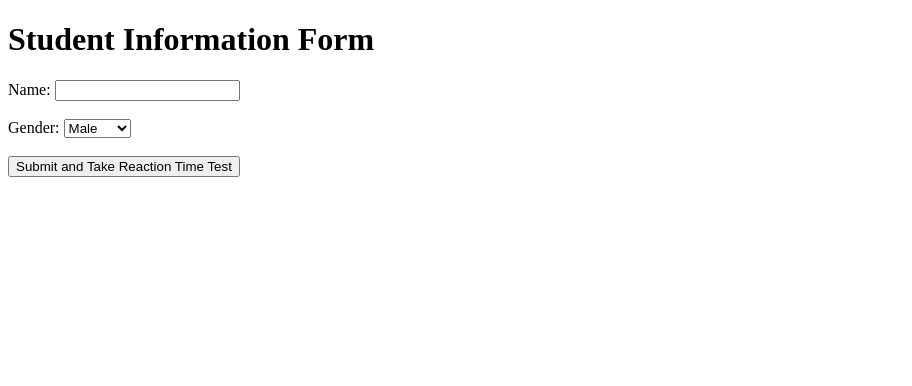
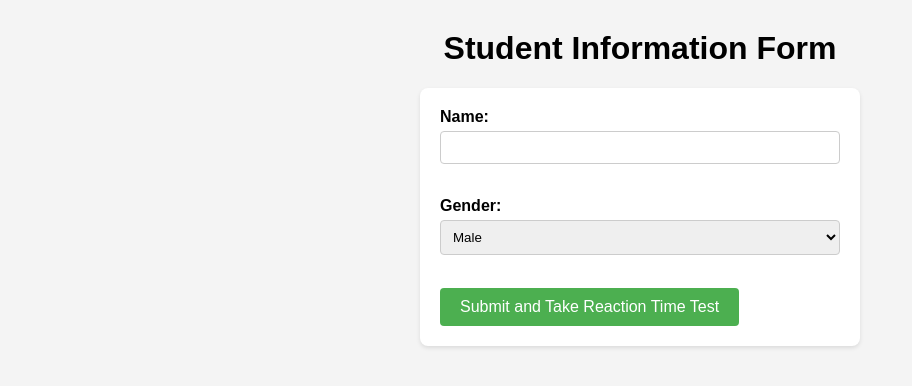
Before and after one commit to Saransh019/reaction-time, a website: page public/index.html in a window 1280 px wide. Shown: the whole page, without its empty margins (0-912 px from the left). Drawn offline with Linux system fonts and the light colour scheme.

Commit message:
added styling

```diff
--- a/public/index.html
+++ b/public/index.html
@@ -4,6 +4,7 @@
   <head>
     <meta charset="UTF-8" />
     <title>Student Information</title>
+	  <link rel="stylesheet" type="text/css" href="style.css">
   </head>
   <body>
     <h1>Student Information Form</h1>
--- /dev/null
+++ b/public/style.css
@@ -0,0 +1,93 @@
+ /* body {
+    margin: 0;
+    padding: 20px;
+    font-family: Arial, sans-serif;
+    min-width: 100vw;
+    min-height: 100vh;
+    display: flex;
+    flex-direction: column;
+    align-items: center;
+  }
+
+  form {
+    width: 300px;
+    margin: 0 auto;
+  }
+
+  label {
+    display: block;
+    margin-bottom: 5px;
+  }
+
+  input[type="text"], select {
+    width: 100%;
+    padding: 5px;
+    margin-bottom: 10px;
+  }
+
+  button[type="submit"] {
+    background-color: #4CAF50;
+    color: white;
+    padding: 10px;
+    border: none;
+    cursor: pointer;
+    width: 100%;
+  }
+
+  button[type="submit"]:hover {
+    background-color: #45a049;
+  }  */
+
+  /* style.css */
+
+body {
+    font-family: Arial, sans-serif;
+    background-color: #f4f4f4;
+    margin: 0;
+    padding: 0;
+    min-width: 100vw;
+    min-height: 100vh;
+  }
+
+  h1 {
+    text-align: center;
+    margin-top: 30px;
+  }
+
+  #studentForm {
+    max-width: 400px;
+    margin: 0 auto;
+    background-color: #fff;
+    padding: 20px;
+    border-radius: 8px;
+    box-shadow: 0 2px 4px rgba(0, 0, 0, 0.1);
+  }
+
+  label {
+    font-weight: bold;
+  }
+
+  input[type="text"],
+  select {
+    width: 100%;
+    padding: 8px;
+    margin-bottom: 15px;
+    border: 1px solid #ccc;
+    border-radius: 4px;
+    box-sizing: border-box;
+    margin-top: 5px;
+  }
+
+  button[type="submit"] {
+    background-color: #4caf50;
+    color: white;
+    padding: 10px 20px;
+    border: none;
+    border-radius: 4px;
+    cursor: pointer;
+    font-size: 16px;
+  }
+
+  button[type="submit"]:hover {
+    background-color: #45a049;
+  }
--- a/server.js
+++ b/server.js
@@ -150,3 +150,5 @@ async function run() {
 }
 
 run().catch(console.error);
+
+module.exports = app;
```
